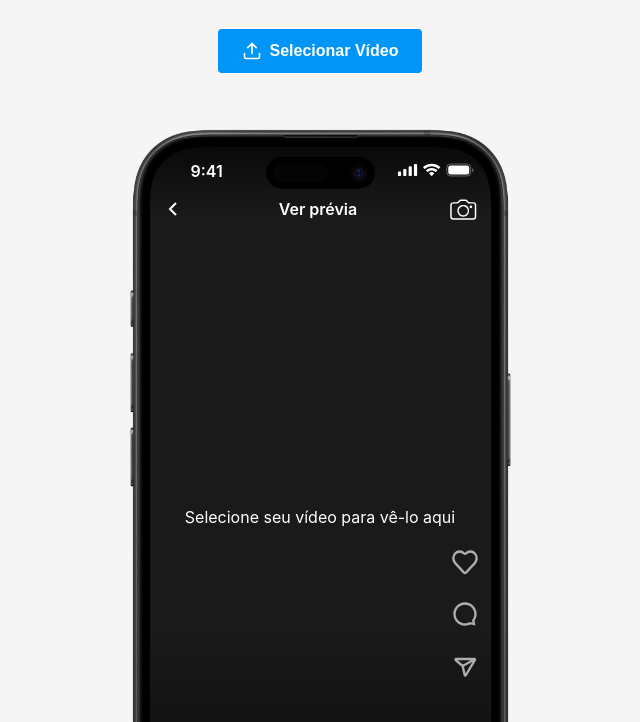
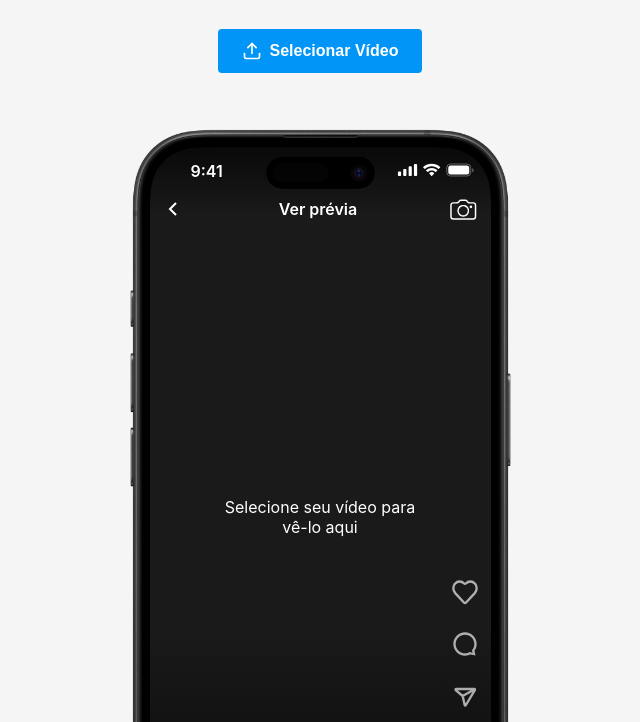
Before and after one commit to joaoRoncalio/reels-preview, an Astro site: page / in a window 1280 px wide. Shown: the part 179-901 px from the top of the page, without its empty margins (320-960 px from the left). Built offline with nearby package versions, Linux system fonts and the light colour scheme; Astro itself is replaced by a stand-in of ours.

Commit message:
pequenos ajustes no layout dos ícones laterais

```diff
--- a/src/styles/global.css
+++ b/src/styles/global.css
@@ -173,11 +173,13 @@ body {
 .placeholder {
   position: absolute;
   top: 0;
-  left: 0;
-  width: 100%;
+  left: 50%;
+  transform: translateX(-50%);
+  width: 24ch;
   height: 100%;
   display: flex;
   flex-direction: column;
+  align-self: center;
   align-items: center;
   justify-content: center;
   background-color: #1a1a1a; /* Fundo escuro para o placeholder */
@@ -314,7 +316,7 @@ body {
 .right-icons {
   position: absolute;
   right: 16px;
-  bottom: 210px;
+  bottom: 180px;
   display: flex;
   flex-direction: column;
   align-items: center;
@@ -335,7 +337,7 @@ body {
 .three-dots {
   position: absolute;
   right: 16px;
-  bottom: 150px; /* Ajustado conforme a imagem */
+  bottom: 110px; /* Ajustado conforme a imagem */
   width: 28px;
   height: 28px;
   display: flex;
```
